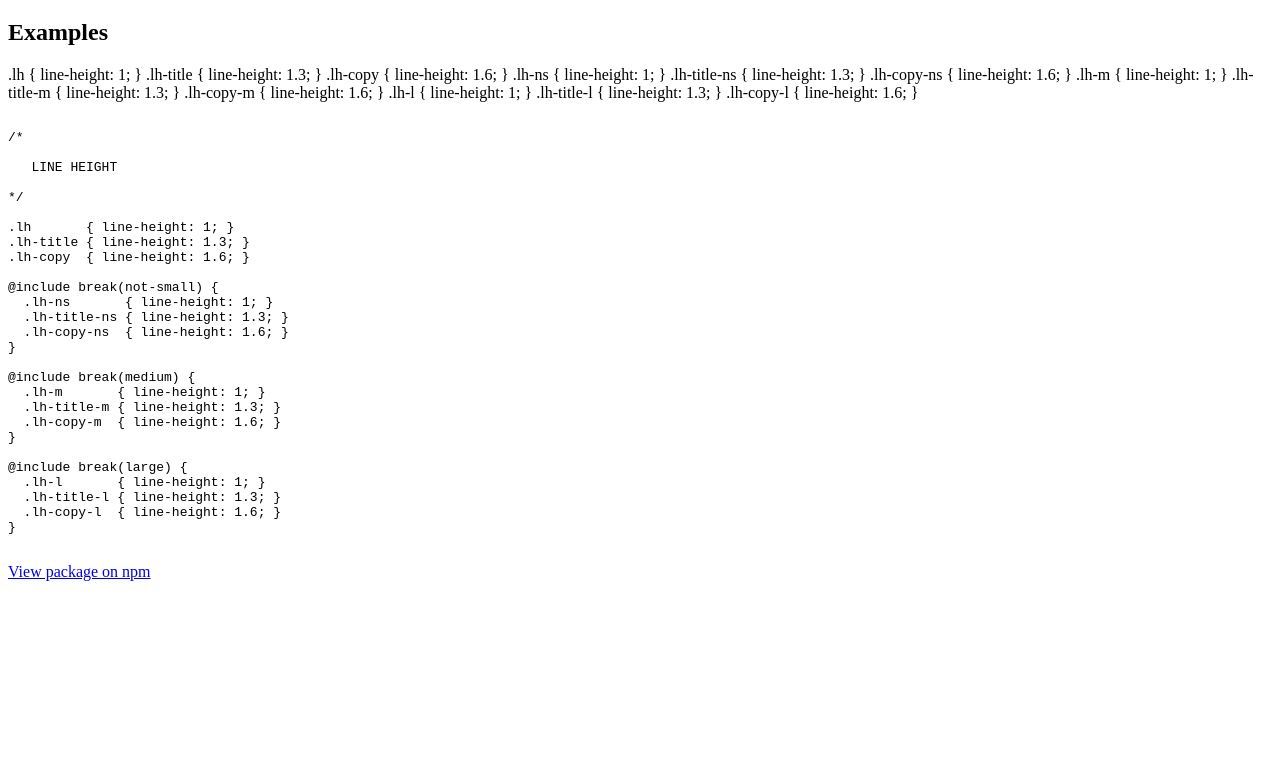
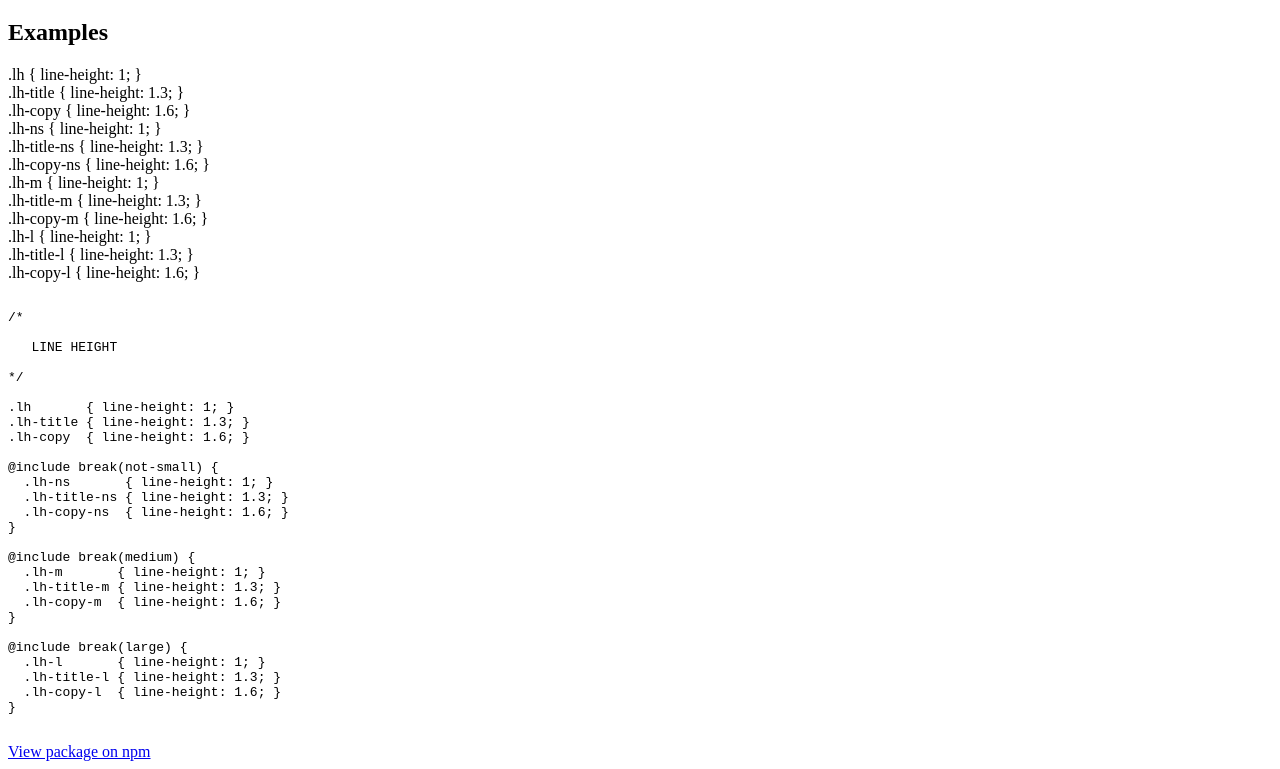
Before and after one commit to tachyons-css/tachyons-line-height, a website: page index.html in a window 1280 px wide. Shown: the part 61-830 px from the top of the page. Before the commit the page ends 800 px from the top, so only its background shows below. Drawn offline with Linux system fonts and the light colour scheme.

Commit message:
Breaking out lines of classes and attaching them to elements

```diff
--- a/index.html
+++ b/index.html
@@ -14,18 +14,18 @@
     <h1>tachyons line height</h1>
     <h2>Examples</h2>
 
-.lh       { line-height: 1; }
-.lh-title { line-height: 1.3; }
-.lh-copy  { line-height: 1.6; }
-  .lh-ns       { line-height: 1; }
-  .lh-title-ns { line-height: 1.3; }
-  .lh-copy-ns  { line-height: 1.6; }
-  .lh-m       { line-height: 1; }
-  .lh-title-m { line-height: 1.3; }
-  .lh-copy-m  { line-height: 1.6; }
-  .lh-l       { line-height: 1; }
-  .lh-title-l { line-height: 1.3; }
-  .lh-copy-l  { line-height: 1.6; }
+    <div class="lh">.lh       { line-height: 1; }</div>
+    <div class="lh-title">.lh-title { line-height: 1.3; }</div>
+    <div class="lh-copy">.lh-copy  { line-height: 1.6; }</div>
+    <div class="lh-ns">.lh-ns       { line-height: 1; }</div>
+    <div class="lh-title-ns">.lh-title-ns { line-height: 1.3; }</div>
+    <div class="lh-copy-ns">.lh-copy-ns  { line-height: 1.6; }</div>
+    <div class="lh-m">.lh-m       { line-height: 1; }</div>
+    <div class="lh-title-m">.lh-title-m { line-height: 1.3; }</div>
+    <div class="lh-copy-m">.lh-copy-m  { line-height: 1.6; }</div>
+    <div class="lh-l">.lh-l       { line-height: 1; }</div>
+    <div class="lh-title-l">.lh-title-l { line-height: 1.3; }</div>
+    <div class="lh-copy-l">.lh-copy-l  { line-height: 1.6; }</div>
     <pre>
 <code>
 /*
```
